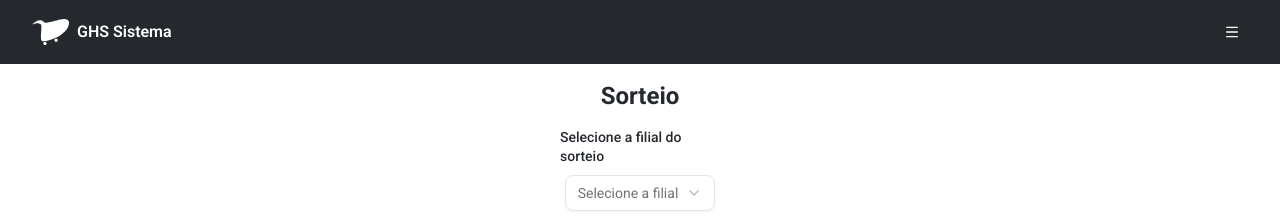
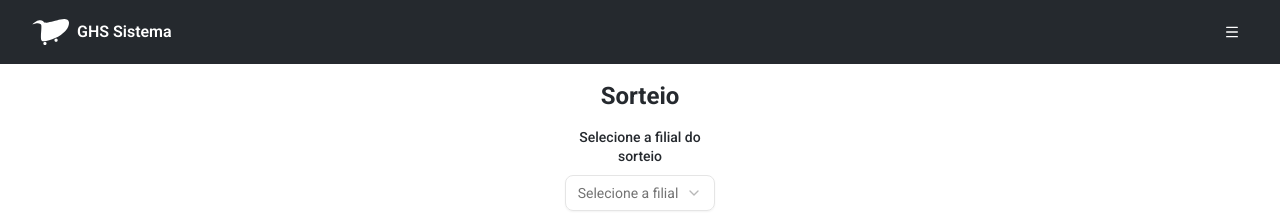
Before and after one commit to wladimiroliveira/hipersenna-saas, a Next.js app: page /modulo/admin-sorteios in a window 1280 px wide. Shown: the top 217 px of the page. Built offline with nearby package versions, Linux system fonts and the light colour scheme.

Commit message:
fix `draw screen` and `result screen` label

```diff
--- a/src/app/(main)/modulo/admin-sorteios/page.js
+++ b/src/app/(main)/modulo/admin-sorteios/page.js
@@ -55,7 +55,9 @@ export default function Page() {
         <form onSubmit={onSubmit(handleDraw)} className="w-40 m-auto">
           <FieldSet>
             <FieldGroup className="flex flex-col gap-2 items-center">
-              <FieldLabel htmlFor="branch_id">Selecione a filial do sorteio</FieldLabel>
+              <FieldLabel htmlFor="branch_id" className="text-center">
+                Selecione a filial do sorteio
+              </FieldLabel>
               <Controller
                 name="branch_id"
                 control={control}
--- a/src/app/(main)/modulo/admin-sorteios/resultados/page.js
+++ b/src/app/(main)/modulo/admin-sorteios/resultados/page.js
@@ -48,7 +48,9 @@ export default function Page() {
       <form {...register} onSubmit={onSubmit(handleShowResult)} className="w-40 m-auto">
         <FieldSet>
           <FieldGroup className="flex flex-col gap-2 items-center">
-            <FieldLabel htmlFor="branch_id">Selecione a filial do sorteio</FieldLabel>
+            <FieldLabel htmlFor="branch_id" className="text-center">
+              Selecione a filial do sorteio
+            </FieldLabel>
             <Controller
               name="branch_id"
               control={control}
```
